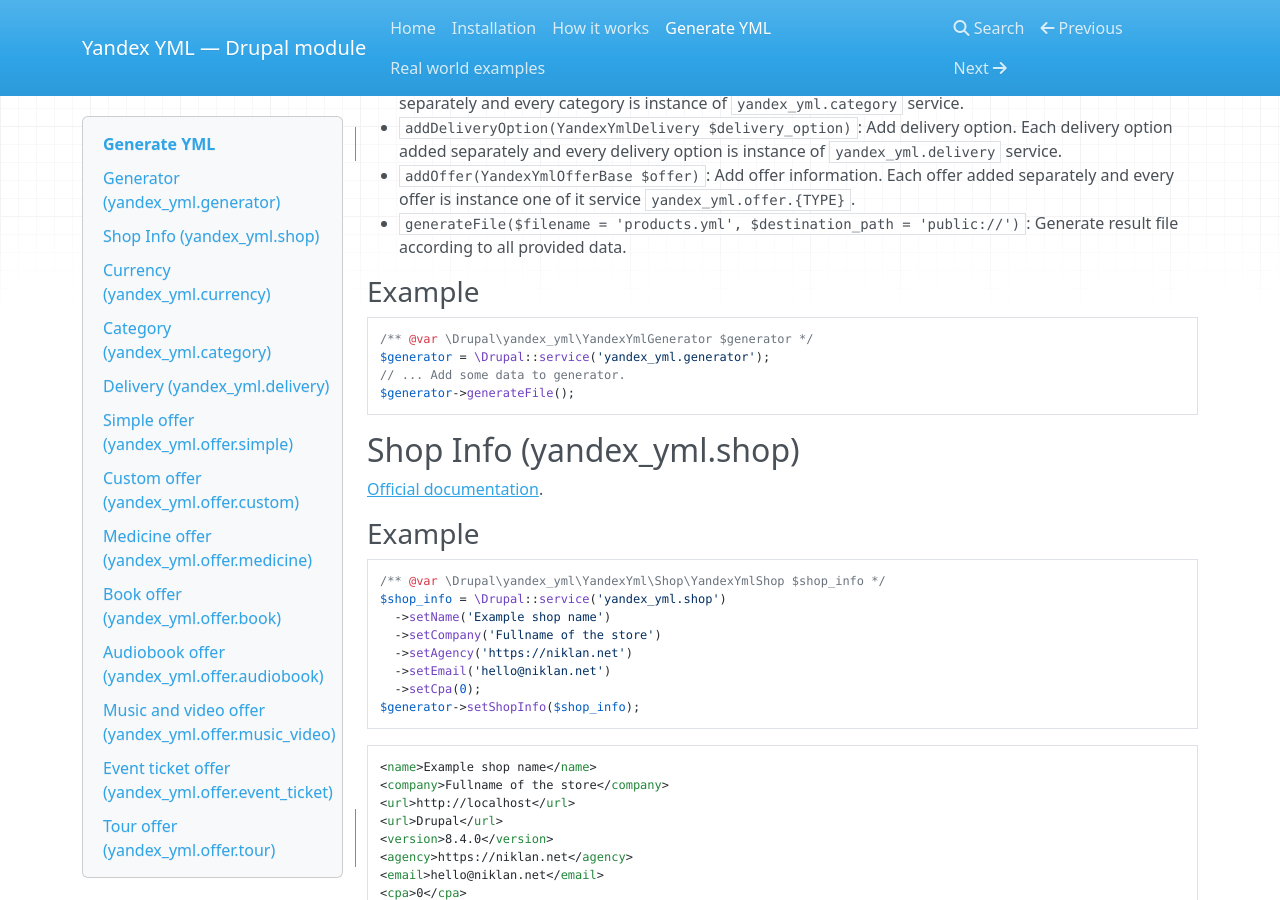
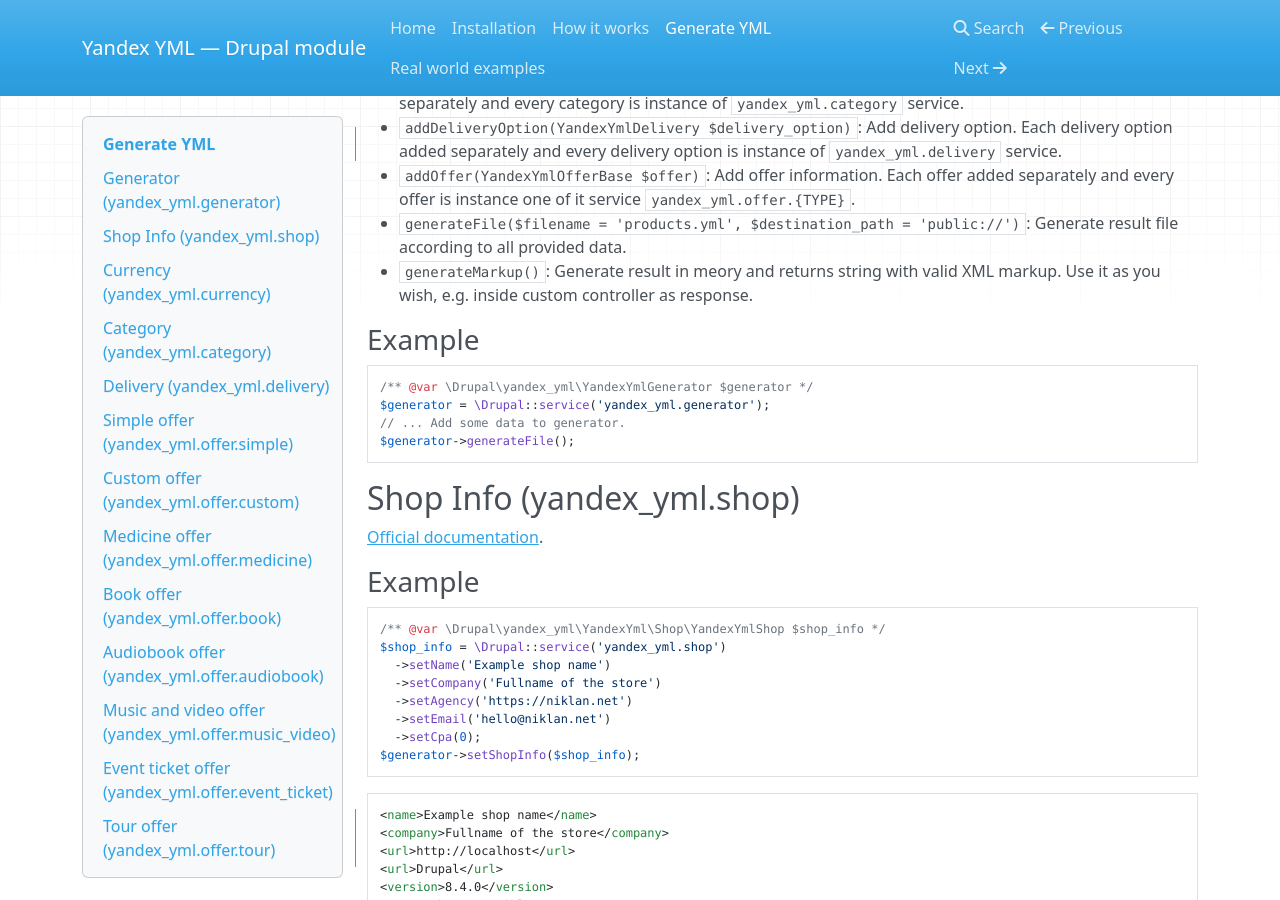
Before and after one commit to Niklan/yandex_yml, an MkDocs documentation site: the page built from docs/generate-yml.md, in a window 1280 px wide and 900 px high, scrolled down 491 px. Built offline with MkDocs 1.6.1, drawn with Linux system fonts in a browser that asks for light colours; nearby versions of some CDN libraries; old or Windows-style settings are respelled for this version of MkDocs.

```diff
--- a/docs/generate-yml.md
+++ b/docs/generate-yml.md
@@ -21,6 +21,7 @@ $generator = \Drupal::service('yandex_yml.generator');
 - `addDeliveryOption(YandexYmlDelivery $delivery_option)`: Add delivery option. Each delivery option added separately and every delivery option is instance of `yandex_yml.delivery` service.
 - `addOffer(YandexYmlOfferBase $offer)`: Add offer information. Each offer added separately and every offer is instance one of it service `yandex_yml.offer.{TYPE}`.
 - `generateFile($filename = 'products.yml', $destination_path = 'public://')`: Generate result file according to all provided data.
+- `generateMarkup()`: Generate result in meory and returns string with valid XML markup. Use it as you wish, e.g. inside custom controller as response.
 
 ### Example
 
```
Also changed, not shown: CHANGELOG.md (+5 -0 lines), 1 other file.
